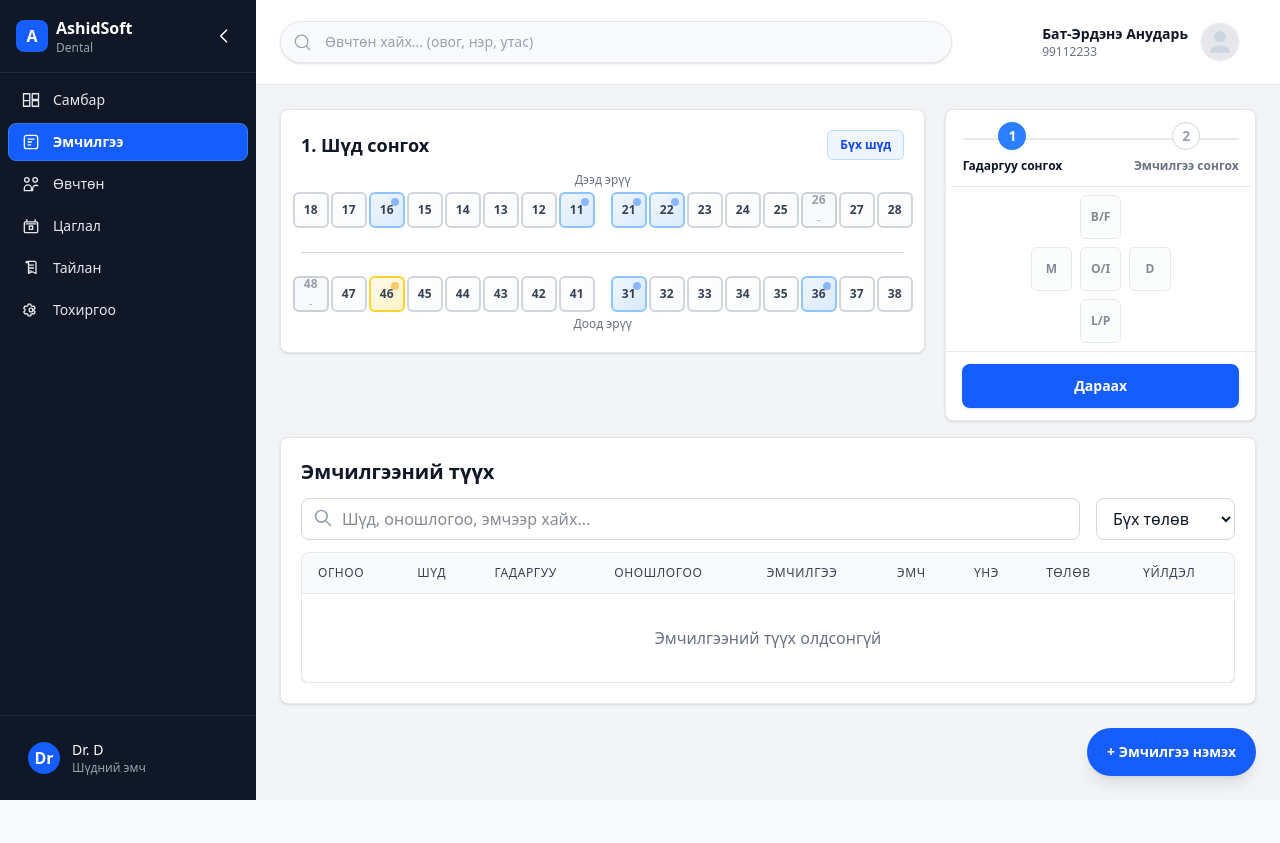
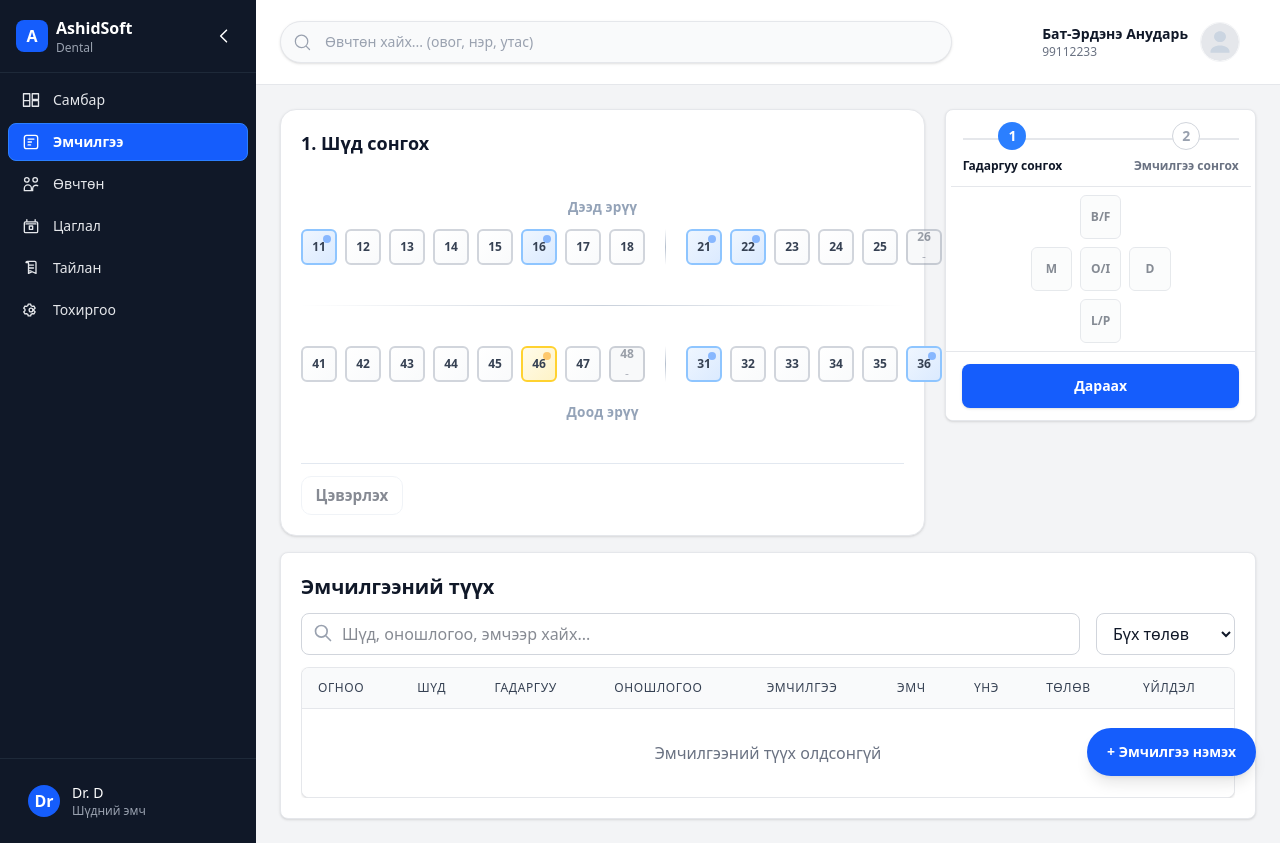
Before and after one commit to khishigtogtokh321/Codexwebapp, a Vue app: page / in a window 1280 px wide. Before the commit the page ends 800 px from the top, so only its background shows below. Built offline with nearby package versions, Linux system fonts and the light colour scheme.

Commit message:
new commit

```diff
--- a/src/components/tooth/ToothChart.vue
+++ b/src/components/tooth/ToothChart.vue
@@ -1,5 +1,5 @@
 <script setup>
-import { ref, computed } from 'vue'
+import { ref, computed, watch } from 'vue'
 import ToothItem from './ToothItem.vue'
 import { FDI_NOTATION } from '@/utils/toothHelpers'
 
@@ -31,6 +31,21 @@ const allTeeth = computed(() => [
   ...FDI_NOTATION.LOWER_LEFT,
   ...FDI_NOTATION.LOWER_RIGHT,
 ])
+
+const lastSelection = ref([])
+
+watch(
+  () => props.selectedTeeth,
+  (_newValue, oldValue) => {
+    if (Array.isArray(oldValue)) {
+      lastSelection.value = [...oldValue]
+    }
+  },
+  { deep: true }
+)
+
+const hasSelection = computed(() => props.selectedTeeth.length > 0)
+const hasUndo = computed(() => lastSelection.value.length > 0)
 
 function handleToothClick(toothNumber) {
   if (props.multiSelect) {
@@ -68,90 +83,28 @@ function clearSelection() {
   emit('clear-selection')
 }
 
-function selectByType(type) {
-  let teeth = []
+function undoSelection() {
+  if (!hasUndo.value) return
 
-  if (type === 'permanent') {
-    teeth = allTeeth.value
-  } else if (type === 'primary') {
-    teeth = [
-      51, 52, 53, 54, 55,
-      61, 62, 63, 64, 65,
-      71, 72, 73, 74, 75,
-      81, 82, 83, 84, 85
-    ]
-  } else if (type === 'mixed') {
-    teeth = [
-      ...allTeeth.value,
-      51, 52, 53, 54, 55,
-      61, 62, 63, 64, 65,
-      71, 72, 73, 74, 75,
-      81, 82, 83, 84, 85
-    ]
-  } else if (type === 'additional') {
-    teeth = []
+  if (props.multiSelect) {
+    emit('teeth-select', [...lastSelection.value])
+  } else {
+    emit('tooth-select', lastSelection.value[0] || '')
   }
-
-  emit('teeth-select', teeth.map(String))
 }
 </script>
 
 <template>
-  <div class="dental-card p-4 md:p-5 space-y-3">
-    <div class="flex flex-col sm:flex-row sm:items-center sm:justify-between gap-3">
-      <div>
-        <h2 class="text-base md:text-lg font-semibold text-gray-900">1. Шүд сонгох</h2>
-
+  <div class="dental-card p-4 md:p-5 space-y-5 tooth-selector">
+    <div class="selector-header">
+        <h2 class="selector-title">1. Шүд сонгох</h2>
     </div>
 
-      <div class="flex flex-wrap gap-2">
-        <button
-          v-if="multiSelect"
-          type="button"
-          class="px-3 py-1.5 text-xs font-semibold bg-blue-50 text-blue-700 border border-blue-200 rounded-md hover:bg-blue-100 focus-visible:outline focus-visible:outline-2 focus-visible:outline-offset-2 focus-visible:outline-blue-500"
-          @click="selectAll"
-        >
-          Бүх шүд
-        </button>
-        <button
-          v-if="selectedTeeth.length > 0"
-          type="button"
-          class="px-3 py-1.5 text-xs font-semibold bg-white text-gray-700 border border-gray-200 rounded-md hover:bg-gray-50 focus-visible:outline focus-visible:outline-2 focus-visible:outline-offset-2 focus-visible:outline-blue-500"
-          @click="clearSelection"
-        >
-          Сонголт цэвэрлэх ({{ selectedTeeth.length }})
-        </button>
-      </div>
-    </div>
-
-    <!-- <div class="mb-2.5 flex flex-wrap gap-2">
-      <button
-        type="button"
-        class="px-3 py-1.5 text-xs font-medium bg-green-50 text-green-700 rounded-lg hover:bg-green-100 border border-green-100 focus-visible:outline focus-visible:outline-2 focus-visible:outline-offset-2 focus-visible:outline-blue-500"
-        @click="selectByType('primary')"
-      >
-        Сүүн
-      </button>
-      <button
-        type="button"
-        class="px-3 py-1.5 text-xs font-medium bg-purple-50 text-purple-700 rounded-lg hover:bg-purple-100 border border-purple-100 focus-visible:outline focus-visible:outline-2 focus-visible:outline-offset-2 focus-visible:outline-blue-500"
-        @click="selectByType('mixed')"
-      >
-        Холимог
-      </button>
-      <button
-        type="button"
-        class="px-3 py-1.5 text-xs font-medium bg-indigo-50 text-indigo-700 rounded-lg hover:bg-indigo-100 border border-indigo-100 focus-visible:outline focus-visible:outline-2 focus-visible:outline-offset-2 focus-visible:outline-blue-500"
-        @click="selectByType('additional')"
-      >
-        Нэмэлт
-      </button>
-    </div> -->
-
-    <div class="mb-3 md:mb-4">
-      <div class="text-xs text-gray-500 mb-1 text-center font-medium">Дээд эрүү</div>
-      <div class="flex justify-center gap-0.5 flex-wrap sm:flex-nowrap">
-        <div class="flex gap-0.5">
+    <div class="jaw-section">
+      <div class="jaw-label">Дээд эрүү</div>
+      <div class="quadrant-row">
+        <div class="quadrant">
+          <div class="tooth-row tooth-row--reverse">
             <ToothItem
               v-for="tooth in upperRightTeeth"
               :key="tooth"
@@ -161,10 +114,12 @@ function selectByType(type) {
               @click="handleToothClick"
             />
           </div>
+        </div>
 
-        <div class="w-0.5 bg-gray-300 mx-1 sm:mx-1.5 self-stretch"></div>
+        <div class="midline" aria-hidden="true"></div>
 
-        <div class="flex gap-0.5">
+        <div class="quadrant">
+          <div class="tooth-row">
             <ToothItem
               v-for="tooth in upperLeftTeeth"
               :key="tooth"
@@ -176,14 +131,14 @@ function selectByType(type) {
           </div>
         </div>
       </div>
-
-    <div class="h-3 md:h-4 flex items-center justify-center my-2.5">
-      <div class="w-full h-px bg-gray-300"></div>
     </div>
 
-    <div class="mt-3 md:mt-4">
-      <div class="flex justify-center gap-0.5 flex-wrap sm:flex-nowrap">
-        <div class="flex gap-0.5">
+    <div class="jaw-divider" aria-hidden="true"></div>
+
+    <div class="jaw-section">
+      <div class="quadrant-row">
+        <div class="quadrant">
+          <div class="tooth-row tooth-row--reverse">
             <ToothItem
               v-for="tooth in lowerRightTeeth"
               :key="tooth"
@@ -193,10 +148,12 @@ function selectByType(type) {
               @click="handleToothClick"
             />
           </div>
+        </div>
 
-        <div class="w-0.5 bg-gray-300 mx-1 sm:mx-1.5 self-stretch"></div>
+        <div class="midline" aria-hidden="true"></div>
 
-        <div class="flex gap-0.5">
+        <div class="quadrant">
+          <div class="tooth-row">
             <ToothItem
               v-for="tooth in lowerLeftTeeth"
               :key="tooth"
@@ -207,15 +164,215 @@ function selectByType(type) {
             />
           </div>
         </div>
-      <div class="text-xs text-gray-500 mt-1 text-center font-medium">Доод эрүү</div>
+      </div>
+      <div class="jaw-label jaw-label--bottom">Доод эрүү</div>
+    </div>
+
+    <div class="selector-toolbar">
+      <div class="selector-actions">
+        <button type="button" class="selector-btn" :disabled="!hasSelection" @click="clearSelection">
+          Цэвэрлэх
+        </button>
+      </div>
     </div>
   </div>
 </template>
 
 <style scoped>
+.tooth-selector {
+  display: flex;
+  flex-direction: column;
+  gap: 1.25rem;
+  border-radius: 16px;
+}
+
+.selector-header {
+  display: flex;
+  align-items: flex-start;
+  justify-content: space-between;
+  gap: 1rem;
+}
+
+.selector-title {
+  font-size: 1.125rem;
+  font-weight: 700;
+  color: #0f172a;
+}
+
+.selector-subtitle {
+  font-size: 0.75rem;
+  font-weight: 600;
+  color: #64748b;
+  letter-spacing: 0.02em;
+  text-transform: uppercase;
+}
+
+.selector-helper {
+  color: #64748b;
+  margin-top: 0.25rem;
+}
+
+.selector-meta {
+  display: grid;
+  justify-items: end;
+  gap: 0.35rem;
+}
+
+.selector-count {
+  padding: 0.4rem 0.6rem;
+  border-radius: 999px;
+  border: 1px solid #e2e8f0;
+  background: #f8fafc;
+  font-weight: 600;
+  color: #0f172a;
+}
+
+.selector-hint {
+  font-size: 0.85rem;
+  color: #94a3b8;
+}
+
+.jaw-section {
+  display: flex;
+  flex-direction: column;
+  gap: 0.75rem;
+}
+
+.jaw-label {
+  color: #94a3b8;
+  font-weight: 600;
+  font-size: 0.85rem;
+  text-align: center;
+  letter-spacing: 0.01em;
+}
+
+.jaw-label--bottom {
+  margin-top: 0.5rem;
+}
+
+.quadrant-row {
+  display: grid;
+  grid-template-columns: 1fr auto 1fr;
+  gap: 1.25rem;
+  align-items: center;
+}
+
+.quadrant {
+  display: flex;
+  flex-direction: column;
+  gap: 0.5rem;
+}
+
+.quadrant-heading {
+  display: flex;
+  align-items: baseline;
+  gap: 0.35rem;
+  color: #0f172a;
+}
+
+.quadrant-code {
+  padding: 0.25rem 0.55rem;
+  border-radius: 12px;
+  border: 1px solid #e2e8f0;
+  background: #f8fafc;
+  font-weight: 700;
+  font-size: 0.9rem;
+}
+
+.quadrant-name {
+  font-size: 0.9rem;
+  color: #64748b;
+}
+
+.tooth-row {
+  display: flex;
+  flex-wrap: nowrap;
+  white-space: nowrap;
+  gap: 0.5rem;
+}
+
+.tooth-row--reverse {
+  flex-direction: row-reverse;
+}
+
+.midline {
+  width: 1px;
+  height: 100%;
+  background: linear-gradient(180deg, rgba(148, 163, 184, 0) 0%, rgba(148, 163, 184, 0.7) 50%, rgba(148, 163, 184, 0) 100%);
+}
+
+.jaw-divider {
+  height: 1px;
+  background: linear-gradient(90deg, rgba(148, 163, 184, 0) 0%, rgba(148, 163, 184, 0.5) 50%, rgba(148, 163, 184, 0) 100%);
+}
+
+.selector-toolbar {
+  display: flex;
+  flex-wrap: wrap;
+  align-items: center;
+  justify-content: space-between;
+  gap: 0.75rem;
+  padding-top: 0.75rem;
+  border-top: 1px solid #e2e8f0;
+}
+
+.selector-actions {
+  display: flex;
+  gap: 0.5rem;
+  flex-wrap: wrap;
+}
+
+.selector-btn {
+  padding: 0.45rem 0.85rem;
+  border-radius: 10px;
+  border: 1px solid #e2e8f0;
+  background: #ffffff;
+  font-weight: 600;
+  color: #0f172a;
+  font-size: 0.95rem;
+  transition: all 140ms ease;
+}
+
+.selector-btn:hover:enabled {
+  border-color: #2563eb;
+  color: #1d4ed8;
+  box-shadow: 0 10px 30px -20px rgba(37, 99, 235, 0.4);
+}
+
+.selector-btn:disabled {
+  opacity: 0.5;
+  cursor: not-allowed;
+}
+
+.toolbar-hint {
+  color: #94a3b8;
+  font-size: 0.9rem;
+}
+
 @media (max-width: 640px) {
-  .dental-card {
+  .tooth-selector {
     padding: 1rem;
+  }
+
+  .selector-header {
+    flex-direction: column;
+    gap: 0.5rem;
+  }
+
+  .selector-meta {
+    justify-items: start;
+  }
+
+  .quadrant-row {
+    grid-template-columns: 1fr;
+  }
+
+  .midline {
+    display: none;
+  }
+
+  .tooth-row {
+    justify-content: center;
   }
 }
 </style>
--- a/src/components/tooth/ToothItem.vue
+++ b/src/components/tooth/ToothItem.vue
@@ -101,6 +101,140 @@ function handleClick() {
 </template>
 
 <style scoped>
+.tooth-chip {
+  position: relative;
+  display: grid;
+  place-items: center;
+  width: 2.75rem;
+  height: 2.75rem;
+  border: 1.5px solid #e2e8f0;
+  border-radius: 0.75rem;
+  width: 2.9rem;
+  height: 2.9rem;
+  min-width: 2.9rem;
+  min-height: 2.9rem;
+  border: 1.5px solid #e2e8f0;
+  border-radius: 0.8rem;
+  background: #ffffff;
+  color: #0f172a;
+  font-weight: 700;
+  font-size: 0.875rem;
+  line-height: 1;
+  cursor: pointer;
+  transition: all 160ms ease;
+  box-shadow: inset 0 1px 0 rgba(255, 255, 255, 0.9), 0 1px 2px rgba(15, 23, 42, 0.06);
+  transition: background-color 200ms ease, border-color 200ms ease, box-shadow 200ms ease,
+    transform 180ms ease;
+  box-shadow: inset 0 1px 0 rgba(255, 255, 255, 0.9), 0 1px 2px rgba(15, 23, 42, 0.06);
+  touch-action: manipulation;
+
+}
+
+.tooth-chip:hover {
+  border-color: #3b82f6;
+  box-shadow: 0 10px 30px -18px rgba(59, 130, 246, 0.35);
+  background: linear-gradient(180deg, #ffffff 0%, #f1f5ff 100%);
+  box-shadow: 0 12px 30px -20px rgba(59, 130, 246, 0.45);
+  transform: translateY(-1px);
+}
+
+.tooth-chip:focus-visible {
+  outline: 2px solid #2563eb;
+  outline-offset: 2px;
+}
+
+
+.tooth-chip--selected {
+  background: linear-gradient(180deg, #e9f1ff 0%, #e0e7ff 100%);
+  border-color: #2563eb;
+  box-shadow: 0 10px 30px -18px rgba(37, 99, 235, 0.45), 0 0 0 1px rgba(37, 99, 235, 0.1);
+  color: #0f172a;
+
+.tooth-chip:active:not(.tooth-chip--missing) {
+  transform: scale(0.98);
+}
+
+.tooth-chip--selected {
+  background: linear-gradient(180deg, #e9f1ff 0%, #dfe7ff 100%);
+  border-color: #2563eb;
+  box-shadow: 0 14px 34px -18px rgba(37, 99, 235, 0.5), 0 0 0 1px rgba(37, 99, 235, 0.12);
+  color: #0f172a;
+  transform: translateY(-1px);
+
+}
+
+.tooth-chip--missing {
+  border-style: dashed;
+  border-color: #cbd5e1;
+  color: #94a3b8;
+  background: #f8fafc;
+  cursor: not-allowed;
+  box-shadow: none;
+}
+
+.tooth-chip--missing:hover {
+  transform: none;
+  box-shadow: none;
+  border-color: #cbd5e1;
+}
+
+.tooth-chip--treated:not(.tooth-chip--selected) {
+  border-color: #60a5fa;
+  background: #f3f7ff;
+}
+
+.tooth-chip--problem:not(.tooth-chip--selected) {
+  border-color: #f87171;
+  background: #fff5f5;
+}
+
+.tooth-chip--planned:not(.tooth-chip--selected) {
+  border-color: #f59e0b;
+  background: #fffbeb;
+}
+
+.tooth-chip__number {
+  transform: translateY(1px);
+}
+
+.tooth-chip__missing {
+  font-weight: 600;
+  color: #94a3b8;
+  font-size: 0.75rem;
+}
+
+.tooth-chip__check {
+  position: absolute;
+  top: 6px;
+  right: 6px;
+  width: 1.15rem;
+  height: 1.15rem;
+  border-radius: 999px;
+  background: #2563eb;
+  color: #fff;
+  display: grid;
+  place-items: center;
+  box-shadow: 0 4px 10px -6px rgba(37, 99, 235, 0.5);
+}
+
+.tooth-chip__status {
+  position: absolute;
+  top: 6px;
+  right: 6px;
+  width: 0.55rem;
+  height: 0.55rem;
+  border-radius: 999px;
+  background: #e2e8f0;
+  box-shadow: inset 0 1px 0 rgba(255, 255, 255, 0.8);
+}
+
+.tooth-chip__status--treated {
+  background: #3b82f6;
+}
+
+.tooth-chip__status--problem {
+  background: #ef4444;
+}
 @keyframes wiggle {
   0%, 100% {
     transform: rotate(0deg);
@@ -111,9 +245,10 @@ function handleClick() {
   75% {
     transform: rotate(3deg);
   }
+
+  .group:active {
+    animation: wiggle 0.3s ease-in-out;
+  }
 }
-
-.group:active {
-  animation: wiggle 0.3s ease-in-out;
 }
 </style>
```
Lines whose indentation alone changed are shown as unchanged.
